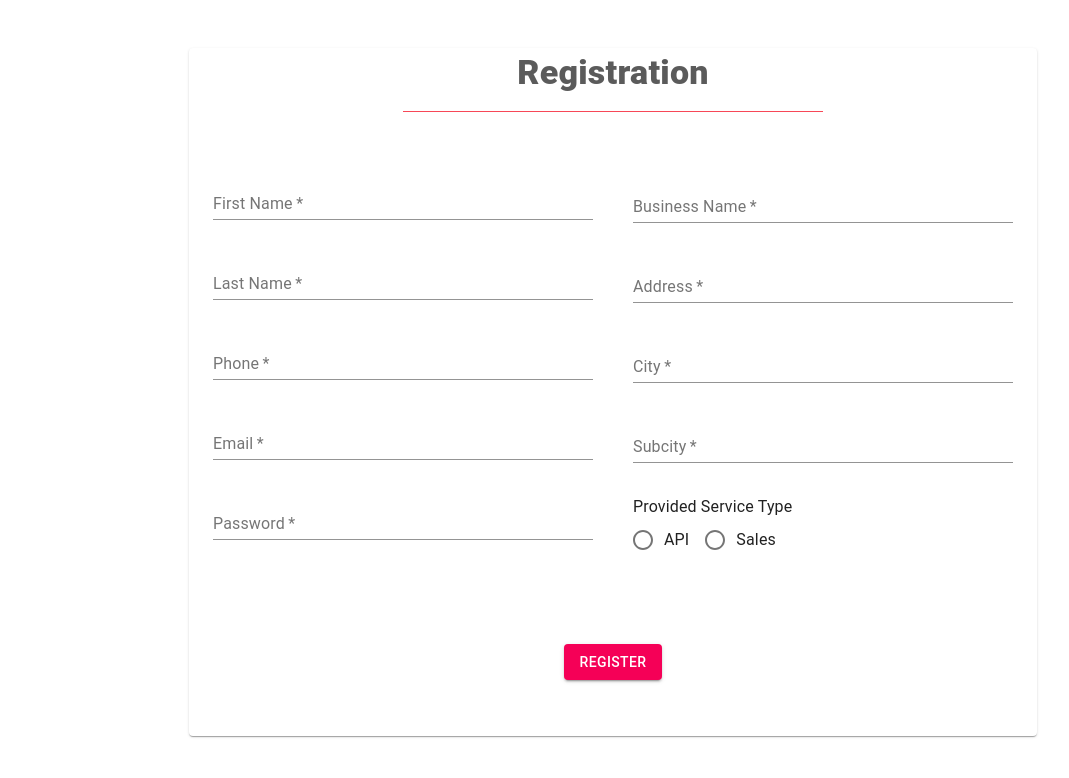
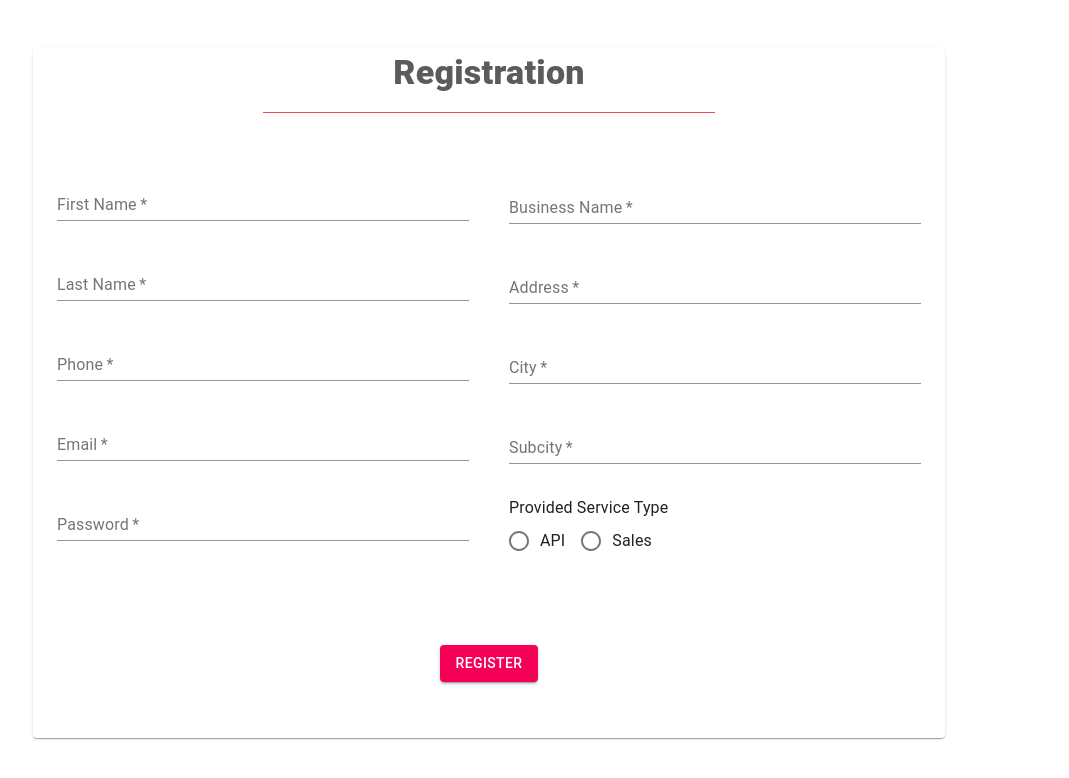
Before and after one commit to LeulAria/mt, a React app: page / in a window 1280 px wide. Shown: the top 778 px of the page, without its empty margins (151-1220 px from the left). Built offline with nearby package versions, Linux system fonts and the light colour scheme.

Commit message:
🐛 FIX:  fixes page margin - page margin fixes

```diff
--- a/src/Pages/signup/registration.tsx
+++ b/src/Pages/signup/registration.tsx
@@ -38,8 +38,8 @@ const Registration = () => {
   return (
     <div>
 
-      <Container>
-        <main className={classes.layout}>
+      <Container maxWidth="md">
+        <main>
           <Paper className={classes.paper}>
 
             <form noValidate onSubmit={handleSubmit}>
```
